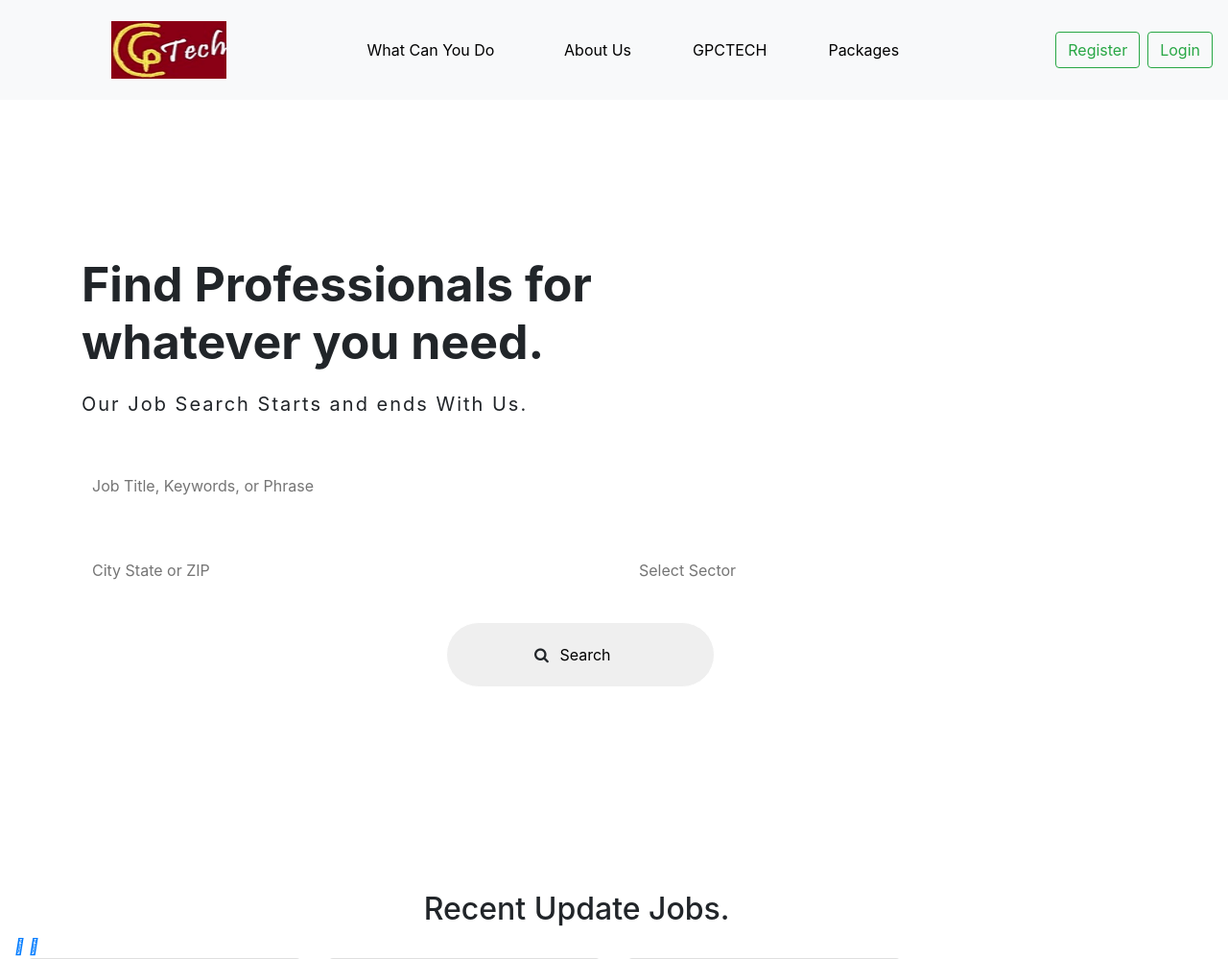
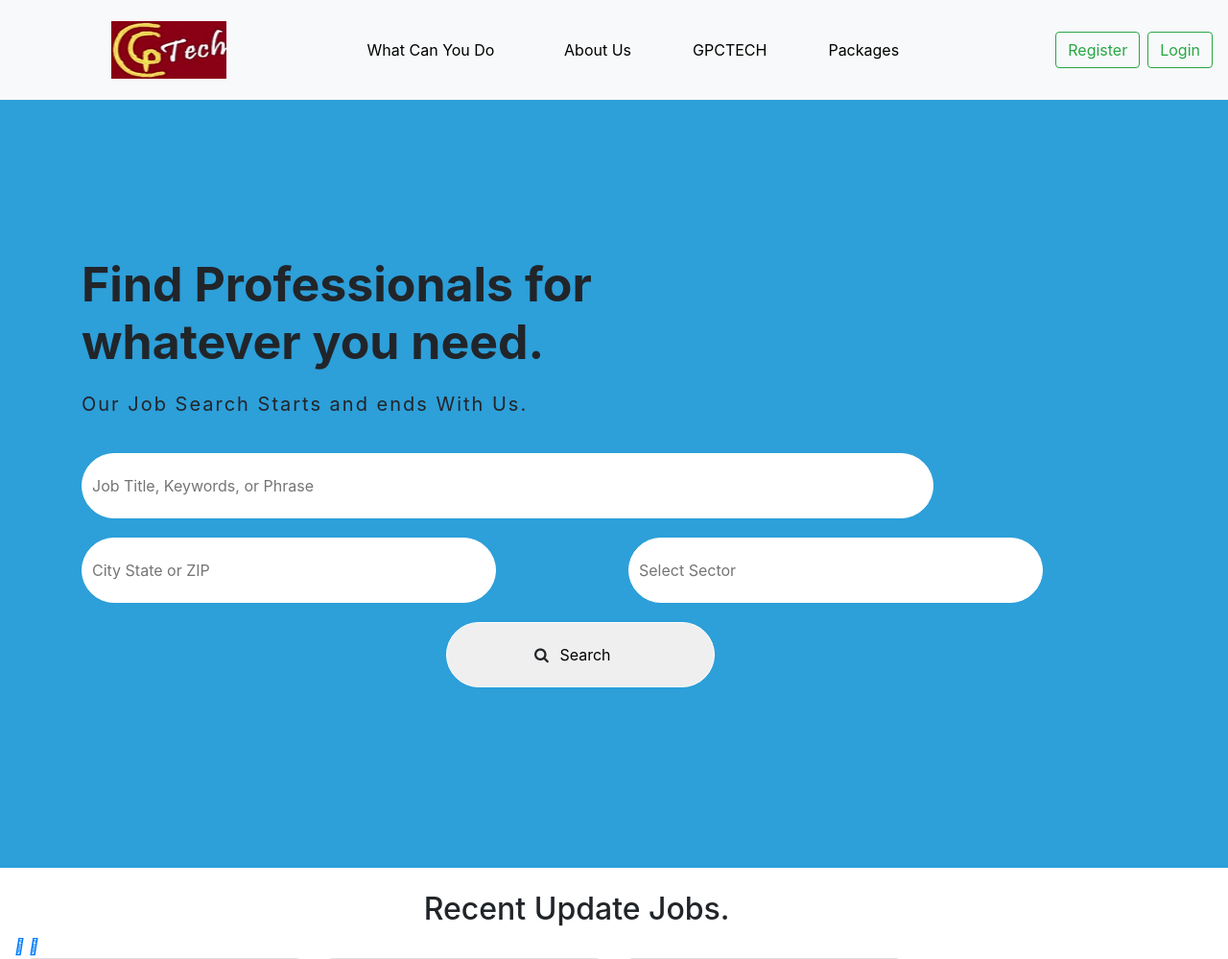
Before and after one commit to Nkr001/Django-job-board, a Django app: page / in a window 1280 px wide. Shown: the top 999 px of the page at 96% size. Run offline with Django 3.2, Linux system fonts and the light colour scheme; some libraries are stand-ins or nearby versions.

Commit message:
Update style.css

```diff
--- a/static/css/style.css
+++ b/static/css/style.css
@@ -28,7 +28,7 @@
 .home-img{
   width:100%;
   height:800px;
-
+  background-color:#2d9fd9;
   background-repeat: no-repeat;
 }
 .heading{
```
